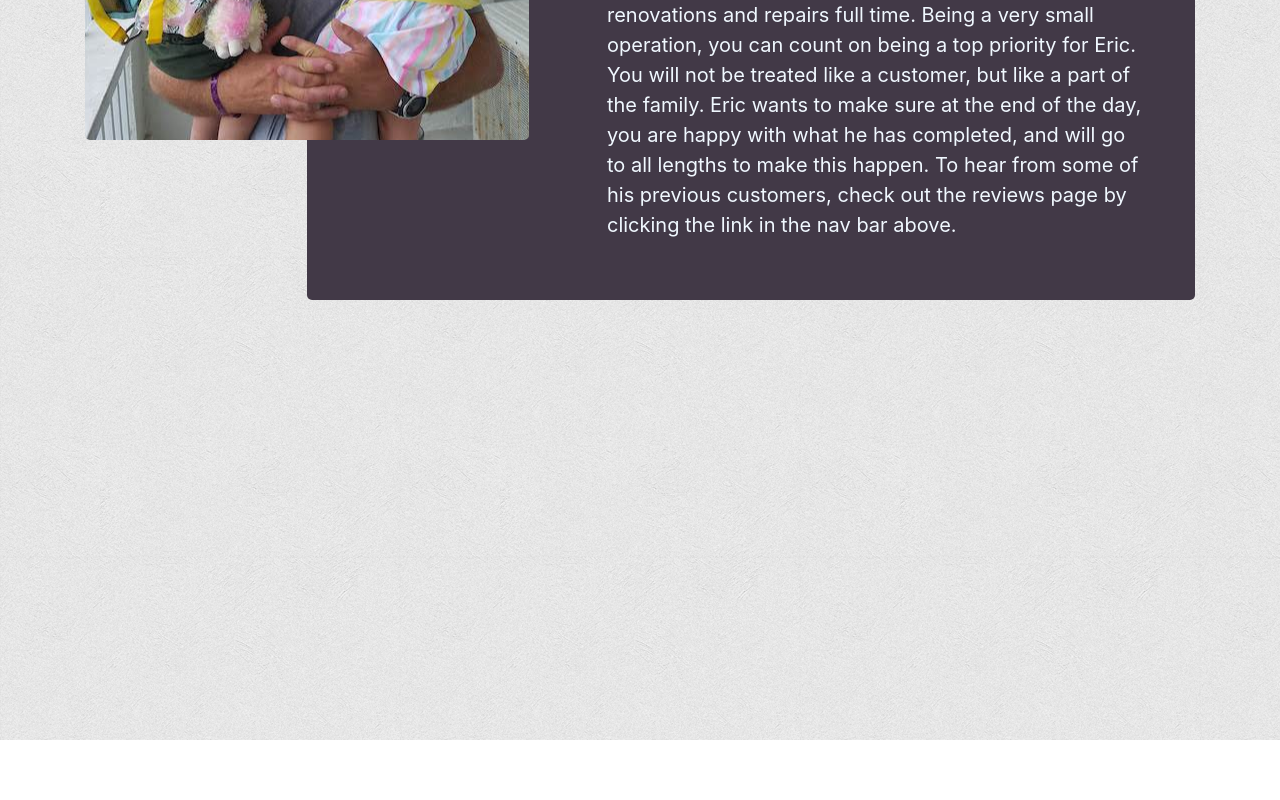
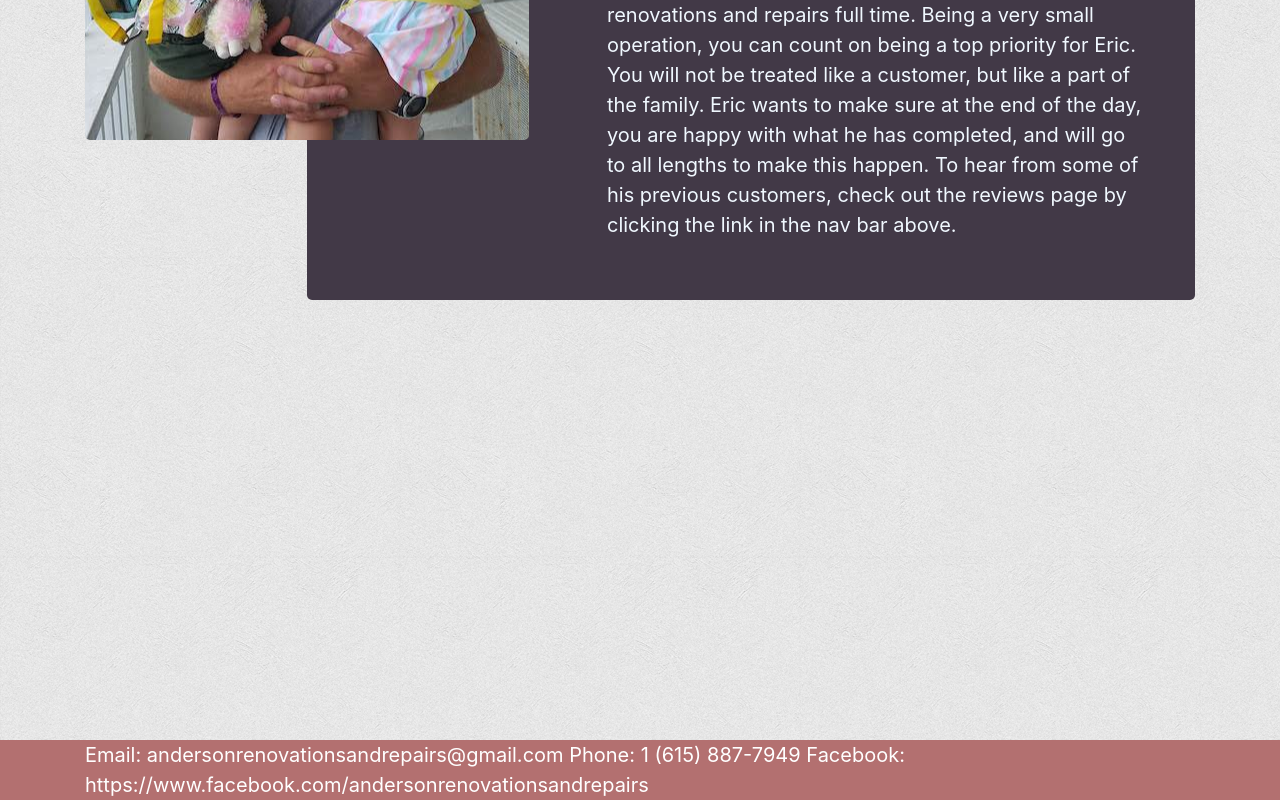
Before and after one commit to anderam17/anderson-renovations-repairs, a React (Create React App) app: page / in a window 1280 px wide. Shown: the part 1237-2037 px from the top of the page. Before the commit the page ends 1977 px from the top, so only its background shows below. Built offline with nearby package versions, Linux system fonts and the light colour scheme.

Commit message:
added footer template

```diff
--- a/src/App.js
+++ b/src/App.js
@@ -2,7 +2,8 @@ import React from 'react';
 import './App.css';
 import Navbar from "./Components/Navbar/Navbar";
 import BigImage from "./Components/BigImage/BigImage";
-import MeetEric from "./Components/MeetEric/MeetEric"
+import MeetEric from "./Components/MeetEric/MeetEric";
+import Footer from "./Components/Footer/Footer";
 
 function App() {
   return (
@@ -10,6 +11,7 @@ function App() {
       <Navbar />
       <BigImage />
       <MeetEric />
+      <Footer />
     </>
   );
 }
--- /dev/null
+++ b/src/Components/Footer/Footer.css
@@ -0,0 +1,3 @@
+.footer{
+    background: rgb(179, 112, 112);
+}
--- /dev/null
+++ b/src/Components/Footer/Footer.js
@@ -0,0 +1,24 @@
+import React from "react";
+import "./Footer.css";
+
+function Footer() {
+  return (
+    <>
+      <div className="footer">
+        <div className="container">
+          <div className="footer-wrapper">
+            <div className="footer-column">
+                {/* FA LOGO */}
+                Email: andersonrenovationsandrepairs@gmail.com
+                Phone: 1 (615) 887-7949
+                Facebook: https://www.facebook.com/andersonrenovationsandrepairs
+
+            </div>
+          </div>
+        </div>
+      </div>
+    </>
+  );
+}
+
+export default Footer;
```
